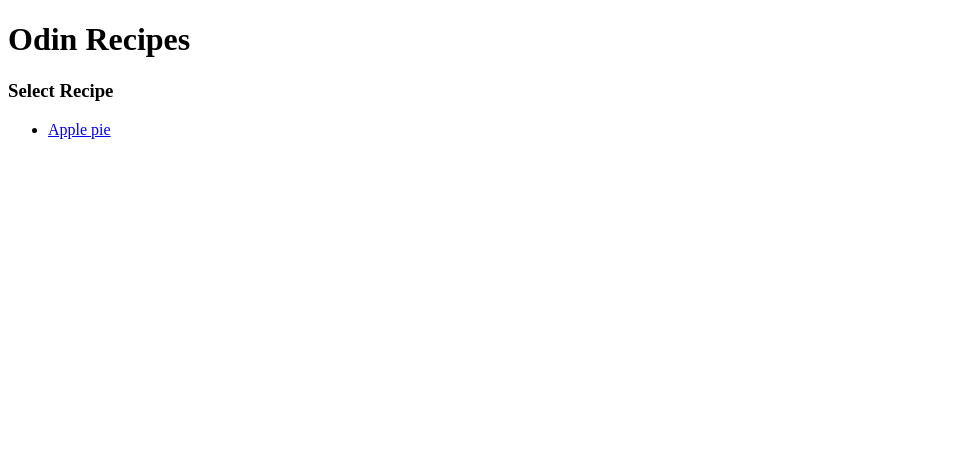
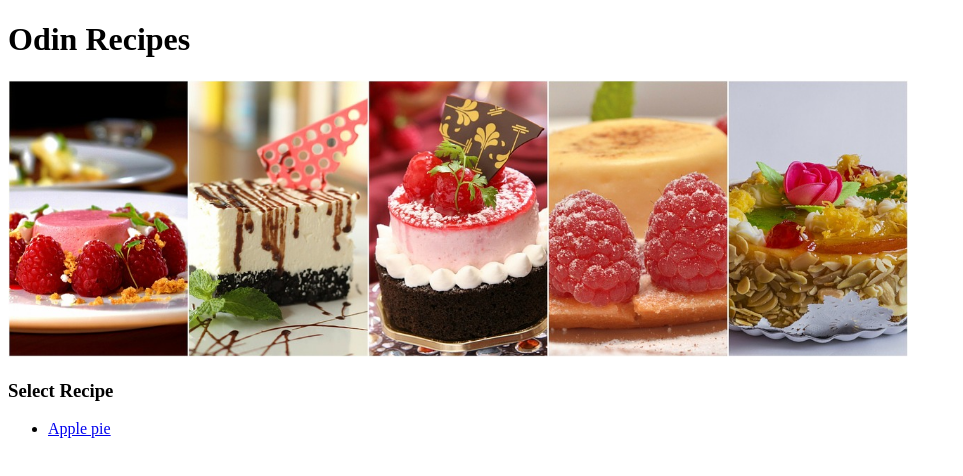
Before and after one commit to Mateo-Lini/odin-recipes, a plain HTML site: page index.html in a window 1280 px wide. Shown: the whole page, without its empty margins (0-963 px from the left). Drawn offline with Linux system fonts and the light colour scheme.

Commit message:
Add dessert collage photo to home page

```diff
--- a/index.html
+++ b/index.html
@@ -11,6 +11,8 @@
 
         <h1>Odin Recipes</h1>
 
+        <img src="img/dessertcollage.jpg" width="900">
+
         <h3>Select Recipe</h3>
 
         <ul>
```
Also changed, not shown: img/dessertcollage.jpg (added).
